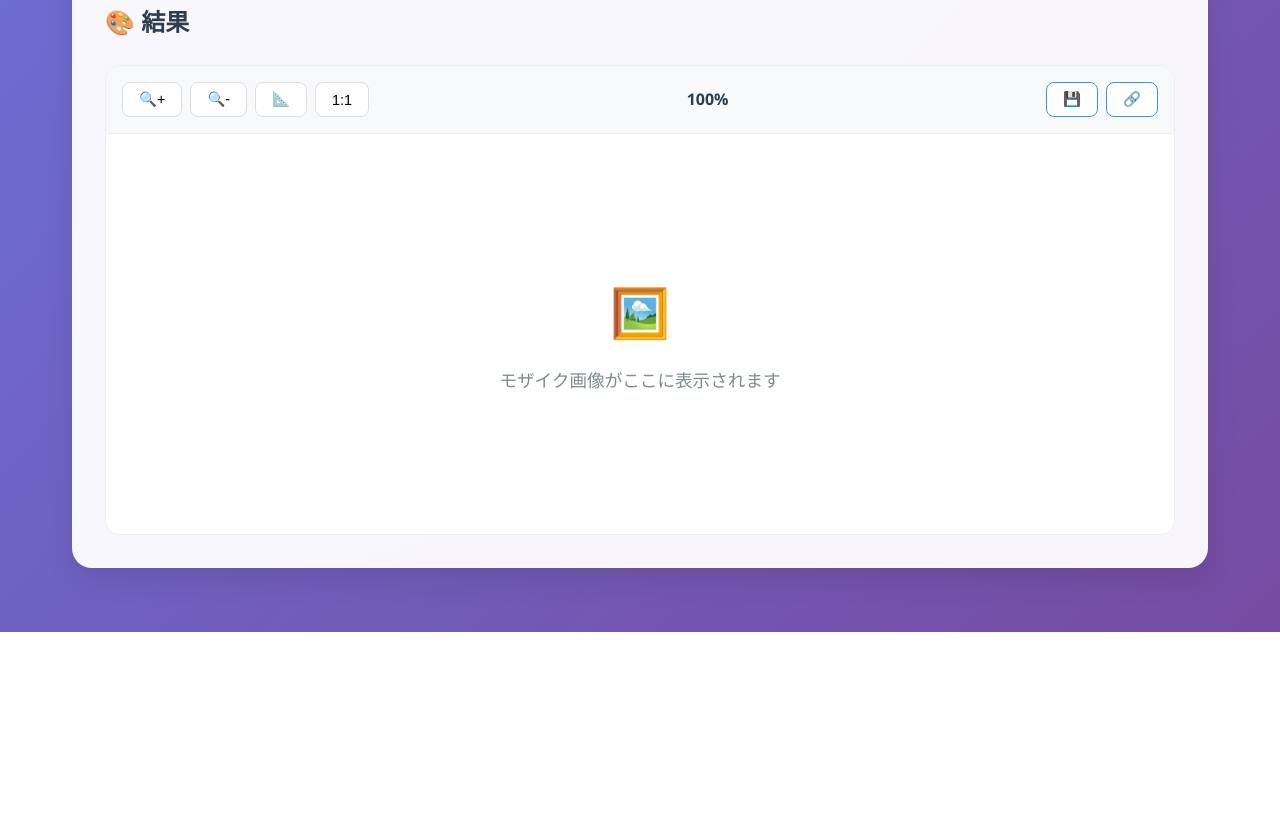
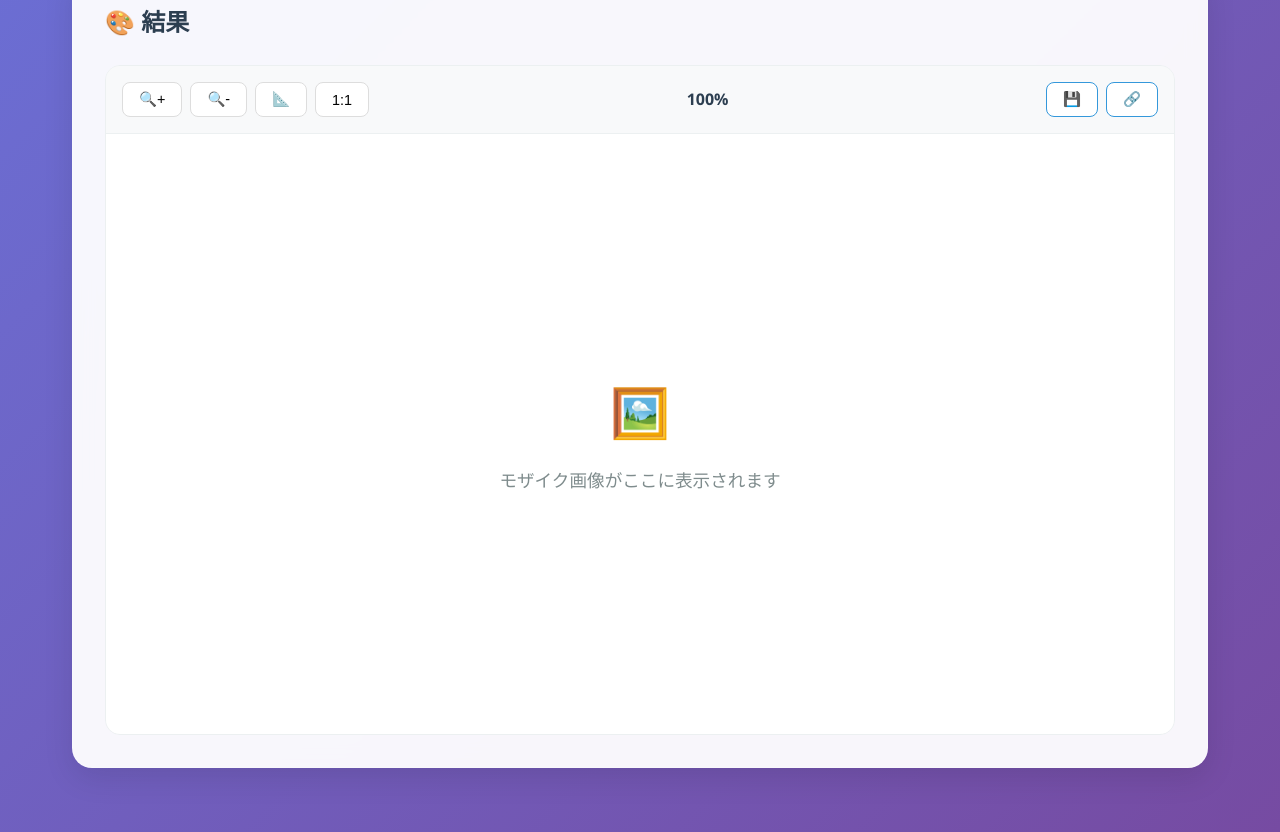
Before and after one commit to devkuwatch/photomozaic, a plain HTML site: page index.html in a window 1280 px wide. Shown: the part 1018-1850 px from the top of the page. Before the commit the page ends 1650 px from the top, so only its background shows below. Drawn offline with Linux system fonts and the light colour scheme.

Commit message:
modify canvas size

```diff
--- a/css/main.css
+++ b/css/main.css
@@ -427,7 +427,7 @@ section h2 {
 
 .viewer-content {
     position: relative;
-    min-height: 400px;
+    height: 600px;
     display: flex;
     align-items: center;
     justify-content: center;
@@ -435,8 +435,9 @@ section h2 {
 }
 
 .result-canvas {
-    max-width: 100%;
-    max-height: 100%;
+    width: 100%;
+    height: 100%;
+    object-fit: contain;
     cursor: grab;
 }
 
```
